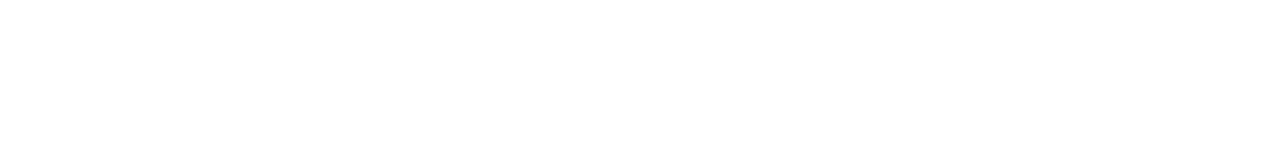
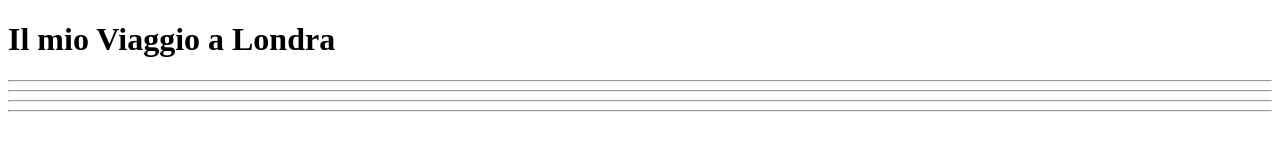
Before and after one commit to ValentinaZussino/html-london-trip, a plain HTML site: page index.html in a window 1280 px wide. Drawn offline with Linux system fonts and the light colour scheme.

Commit message:
inserimento header e sezioni

```diff
--- a/index.html
+++ b/index.html
@@ -8,8 +8,29 @@
 </head>
 
 <body>
-    <header></header>
-    <main></main>
+    <header>
+        <h1>Il mio Viaggio a Londra</h1>
+    </header>
+    <main>
+        <!-- trio immagini Londra -->
+        <section></section>
+        <hr>
+
+        <!-- Le mie spese -->
+        <section></section>
+        <hr>
+
+        <!-- Cose da fare -->
+        <section></section>
+        <hr>
+
+        <!-- Info utili -->
+        <section></section>
+        <hr>
+
+        <!-- Le foto -->
+        <section></section>
+    </main>
 </body>
 
 </html>
```
